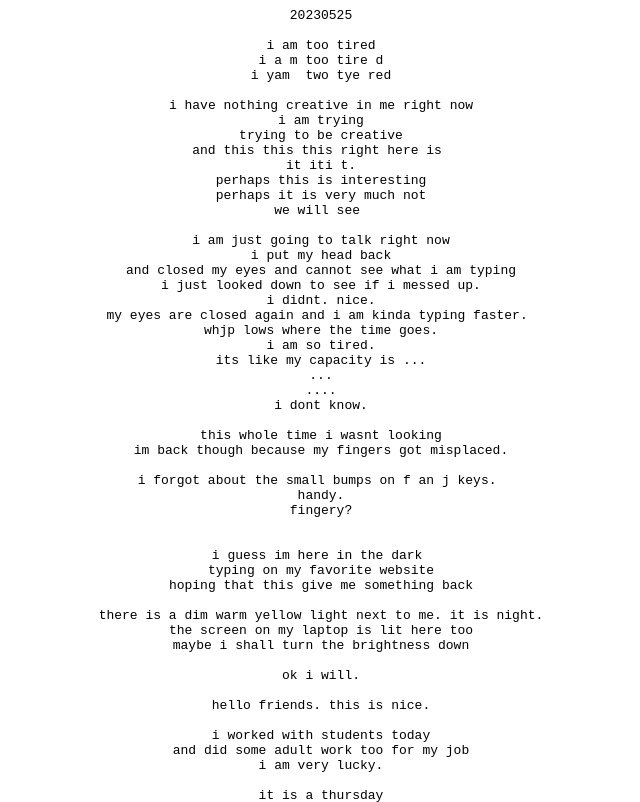
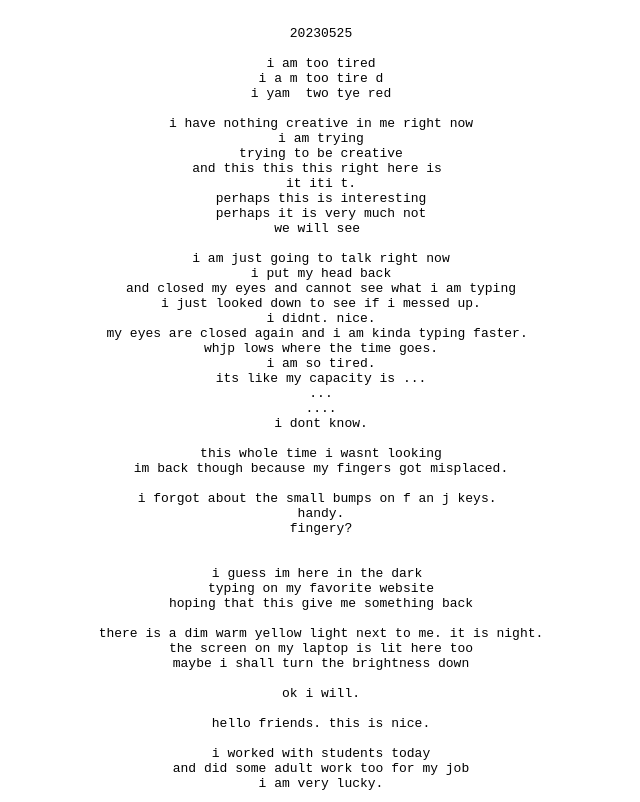
Before and after one commit to ja-k-e/stream-of-consciousness, a plain HTML site: page index.html in a window 1280 px wide. Shown: the top 802 px of the page, without its empty margins (319-959 px from the left). Drawn offline with Linux system fonts and the light colour scheme.

Commit message:
Update index.html

```diff
--- a/index.html
+++ b/index.html
@@ -7,6 +7,15 @@
     html {
       font-family: monospace;
       text-align: center;
+    }
+    body {
+      margin: 0;
+    }
+    pre {
+      width: 100%;
+      margin: 0;
+      padding: 2rem;
+      box-sizing: border-box;
     }
   </style>
 </head>
```
